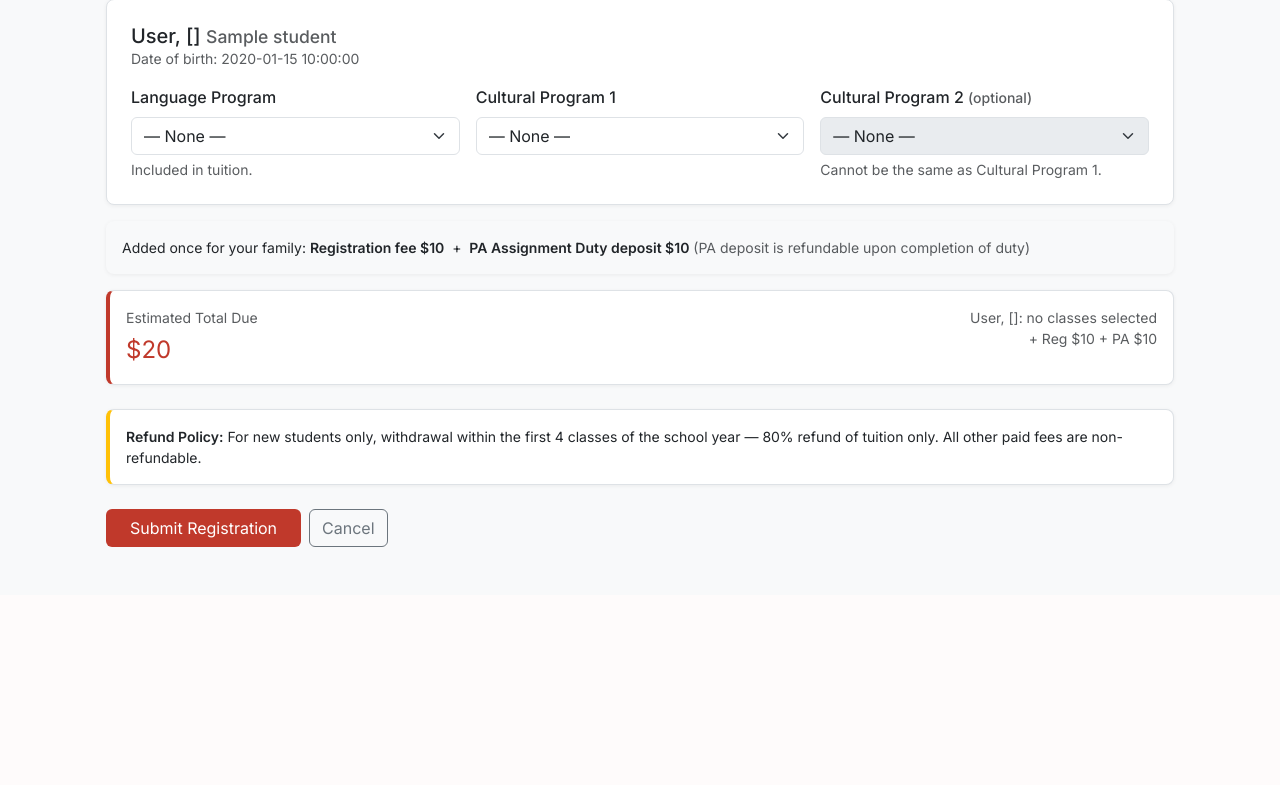
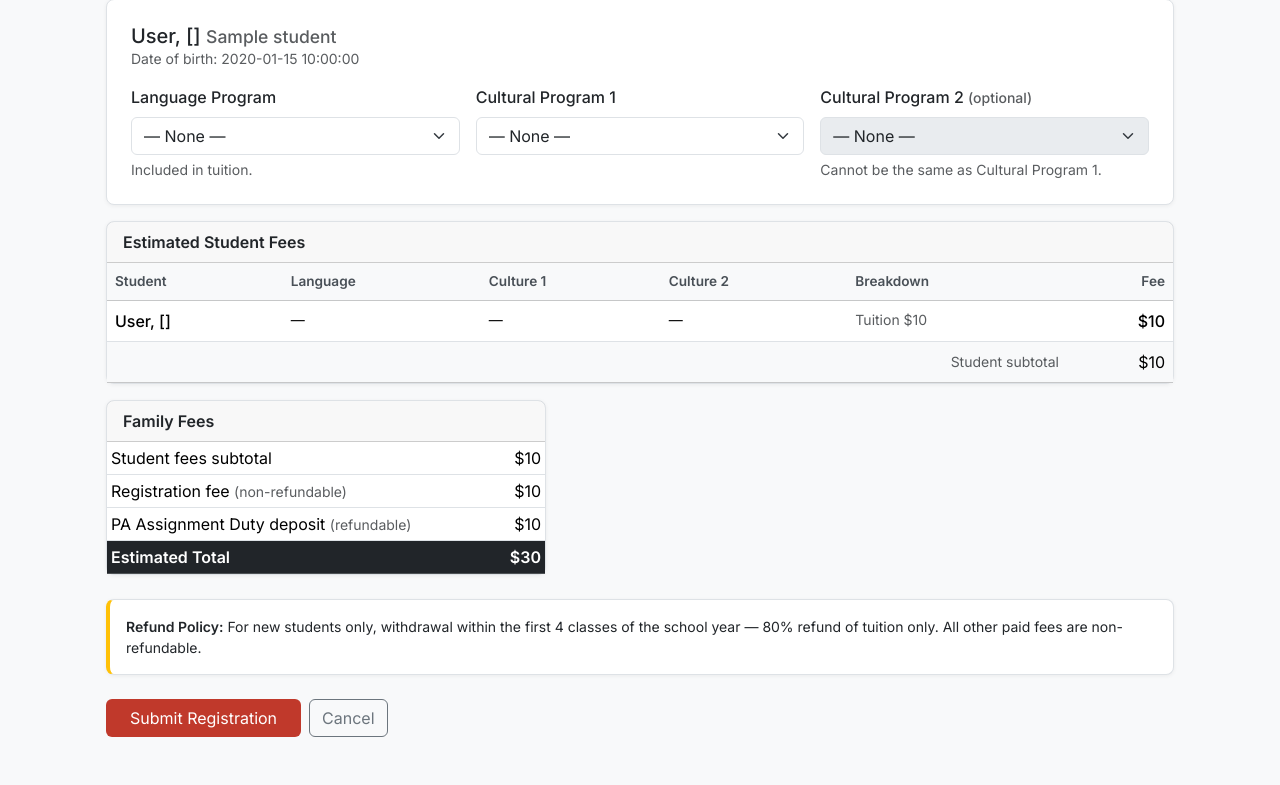
Before and after one commit to languagedeputydir-web/mfcs-registration, a Flask app: template templates/family/register.html in a window 1280 px wide. Shown: the part 378-1163 px from the top of the page. Before the commit the page ends 925 px from the top, so only its background shows below. Run offline with Flask 3, Linux system fonts and the light colour scheme; the template is opened without the code that fills it: most values are stand-ins (such as "Sample title", 1, 10 or a date in 2020).

Commit message:
Update register.html

```diff
--- a/templates/family/register.html
+++ b/templates/family/register.html
@@ -138,29 +138,67 @@
   </div><!-- card -->
   {% endfor %}
 
-  <!-- Family fees reminder -->
-  <div class="card p-3 mb-3 bg-light border-0">
-    <div class="small">
-      Added once for your family:
-      <strong>Registration fee {{ (period.registration_fee or 0)|currency }}</strong>
-      &nbsp;+&nbsp;
-      <strong>PA Assignment Duty deposit {{ (period.pa_assignment_deposit or 0)|currency }}</strong>
-      <span class="text-muted">(PA deposit is refundable upon completion of duty)</span>
+  <!-- Live fee estimator — matches fee summary layout -->
+  <!-- Student Fees table -->
+  <div class="card mb-3">
+    <div class="card-header py-2 fw-600">Estimated Student Fees
+      {% if tuition_type == 'grandfathered' %}
+      <span class="small fw-normal text-muted ms-2">✦ Grandfathered tuition rate applied</span>
+      {% endif %}
     </div>
+    <table class="table mb-0" id="fee-table">
+      <thead class="table-light">
+        <tr>
+          <th>Student</th>
+          <th>Language</th>
+          <th>Culture 1</th>
+          <th>Culture 2</th>
+          <th>Breakdown</th>
+          <th class="text-end">Fee</th>
+        </tr>
+      </thead>
+      <tbody id="fee-tbody">
+        {% for s in students %}
+        <tr id="fee-row-{{ s.id }}">
+          <td class="fw-500">{{ s.last_name }}, {{ s.first_name }}</td>
+          <td class="small" id="fee-lang-{{ s.id }}">—</td>
+          <td class="small" id="fee-cult1-{{ s.id }}">—</td>
+          <td class="small" id="fee-cult2-{{ s.id }}">—</td>
+          <td class="small text-muted" id="fee-note-{{ s.id }}">—</td>
+          <td class="text-end fw-500" id="fee-amt-{{ s.id }}">—</td>
+        </tr>
+        {% endfor %}
+      </tbody>
+      <tfoot>
+        <tr class="table-light">
+          <td colspan="5" class="text-end text-muted small">Student subtotal</td>
+          <td class="text-end" id="fee-subtotal">—</td>
+        </tr>
+      </tfoot>
+    </table>
   </div>
 
-  <!-- Live fee estimator -->
-  <div class="card p-3 mb-4" id="fee-box" style="border-left:4px solid var(--mfcs-red)">
-    <div class="d-flex justify-content-between align-items-start">
-      <div>
-        <div class="small text-muted mb-1">Estimated Total Due</div>
-        <div class="fw-700" style="font-size:1.5rem;color:var(--mfcs-red)" id="fee-total">—</div>
-      </div>
-      <div id="fee-breakdown" class="small text-muted text-end" style="max-width:60%"></div>
-    </div>
-    {% if tuition_type == 'grandfathered' %}
-    <div class="small text-muted mt-1">✦ Grandfathered tuition rate applied</div>
-    {% endif %}
+  <!-- Family Fees card -->
+  <div class="card mb-4" style="max-width:440px">
+    <div class="card-header py-2 fw-600">Family Fees</div>
+    <table class="table table-sm mb-0">
+      <tr>
+        <td>Student fees subtotal</td>
+        <td class="text-end" id="fee-subtotal2">—</td>
+      </tr>
+      <tr>
+        <td>Registration fee <span class="text-muted small">(non-refundable)</span></td>
+        <td class="text-end">{{ (period.registration_fee or 0)|currency }}</td>
+      </tr>
+      <tr>
+        <td>PA Assignment Duty deposit <span class="text-muted small">(refundable)</span></td>
+        <td class="text-end">{{ (period.pa_assignment_deposit or 0)|currency }}</td>
+      </tr>
+      <tr class="table-dark">
+        <td class="fw-600">Estimated Total</td>
+        <td class="text-end fw-600" id="fee-total">—</td>
+      </tr>
+    </table>
   </div>
 
   <!-- Refund policy -->
@@ -183,63 +221,77 @@
 <!-- Culture class 2: disabled until culture class 1 is selected; also prevents duplicate -->
 <script>
 // ── Fee data from server ───────────────────────────────────────────────────
-const EFF_TUITION  = {{ eff_tuition | float }};
-const REG_FEE      = {{ (period.registration_fee or 0) | float }};
-const PA_FEE       = {{ (period.pa_assignment_deposit or 0) | float }};
-const CULT_FEES    = {{ cult_fee_map | tojson }};
-const ADULT_IDS    = new Set([{% for s in students if s._is_adult %}{{ s.id }},{% endfor %}]);
+const EFF_TUITION = {{ eff_tuition | float }};
+const REG_FEE     = {{ (period.registration_fee or 0) | float }};
+const PA_FEE      = {{ (period.pa_assignment_deposit or 0) | float }};
+const CULT_FEES   = {{ cult_fee_map | tojson }};
+const ADULT_IDS   = new Set([{% for s in students if s._is_adult %}{{ s.id }},{% endfor %}]);
 
-function formatCurrency(n) {
-  return '$' + Math.round(n).toLocaleString('en-US');
-}
+// Name maps for display
+const LANG_NAMES  = {};
+const CULT_NAMES  = {};
+{% for s in students %}
+LANG_NAMES['{{ s.id }}'] = {};
+CULT_NAMES['{{ s.id }}'] = {};
+const _ls{{ s.id }} = document.getElementById('lang_{{ s.id }}');
+if (_ls{{ s.id }}) Array.from(_ls{{ s.id }}.options).forEach(o => { if(o.value) LANG_NAMES['{{ s.id }}'][o.value] = o.text; });
+const _c1{{ s.id }} = document.getElementById('cult1_{{ s.id }}');
+if (_c1{{ s.id }}) Array.from(_c1{{ s.id }}.options).forEach(o => { if(o.value) CULT_NAMES['{{ s.id }}'][o.value] = o.text; });
+const _c2{{ s.id }} = document.getElementById('cult2_{{ s.id }}');
+if (_c2{{ s.id }}) Array.from(_c2{{ s.id }}.options).forEach(o => { if(o.value) CULT_NAMES['{{ s.id }}'][o.value] = o.text; });
+{% endfor %}
+
+function fmt(n) { return '$' + Math.round(n).toLocaleString('en-US'); }
 
 function calcFees() {
-  let studentSubtotal = 0;
-  const lines = [];
+  let subtotal = 0;
 
   {% for s in students %}
   {
-    const sid   = '{{ s.id }}';
+    const sid     = '{{ s.id }}';
     const isAdult = ADULT_IDS.has({{ s.id }});
-    const lang  = document.getElementById('lang_' + sid);
-    const cult1 = document.getElementById('cult1_' + sid);
-    const cult2 = document.getElementById('cult2_' + sid);
-    const cultFee1 = cult1 && cult1.value && cult1.value !== '0'
-                     ? (CULT_FEES[cult1.value] || 0) : 0;
-    const cultFee2 = cult2 && cult2.value && cult2.value !== '0'
-                     ? (CULT_FEES[cult2.value] || 0) : 0;
+    const langEl  = document.getElementById('lang_' + sid);
+    const c1El    = document.getElementById('cult1_' + sid);
+    const c2El    = document.getElementById('cult2_' + sid);
+    const langVal = langEl  && langEl.value  && langEl.value  !== '0' ? langEl.value  : '';
+    const c1Val   = c1El   && c1El.value   && c1El.value   !== '0' ? c1El.value   : '';
+    const c2Val   = c2El   && c2El.value   && c2El.value   !== '0' ? c2El.value   : '';
+    const cf1     = c1Val ? (CULT_FEES[c1Val] || 0) : 0;
+    const cf2     = c2Val ? (CULT_FEES[c2Val] || 0) : 0;
 
-    const hasAny = (lang && lang.value && lang.value !== '0')
-                || cultFee1 > 0 || cultFee2 > 0;
-    if (!hasAny) {
-      lines.push('{{ s.last_name }}, {{ s.first_name }}: no classes selected');
-    } else {
-      let fee = isAdult ? 0 : EFF_TUITION;
-      fee += cultFee1 + cultFee2;
-      studentSubtotal += fee;
-      let parts = [];
-      if (!isAdult) parts.push('Tuition ' + formatCurrency(EFF_TUITION));
-      if (cultFee1 > 0) parts.push('Culture ' + formatCurrency(cultFee1));
-      if (cultFee2 > 0) parts.push('Culture 2 ' + formatCurrency(cultFee2));
-      lines.push('{{ s.last_name }}, {{ s.first_name }}: ' + parts.join(' + ')
-                 + ' = ' + formatCurrency(fee));
-    }
+    // Update class name cells
+    document.getElementById('fee-lang-' + sid).textContent =
+      isAdult ? 'N/A' : (langVal ? (LANG_NAMES[sid][langVal] || '—') : '—');
+    document.getElementById('fee-cult1-' + sid).textContent =
+      c1Val ? (CULT_NAMES[sid][c1Val] || '—') : '—';
+    document.getElementById('fee-cult2-' + sid).textContent =
+      c2Val ? (CULT_NAMES[sid][c2Val] || '—') : '—';
+
+    // Calculate fee and breakdown note
+    let fee   = isAdult ? 0 : EFF_TUITION;
+    fee += cf1 + cf2;
+    let parts = [];
+    if (!isAdult && EFF_TUITION > 0) parts.push('Tuition ' + fmt(EFF_TUITION));
+    if (cf1 > 0) parts.push('Culture ' + fmt(cf1));
+    if (cf2 > 0) parts.push('Culture 2 ' + fmt(cf2));
+    if (isAdult && cf1 === 0 && cf2 === 0) parts.push('Adult — no culture selected');
+
+    document.getElementById('fee-note-' + sid).textContent = parts.join(' + ') || '—';
+    document.getElementById('fee-amt-'  + sid).textContent = fee > 0 ? fmt(fee) : '—';
+    subtotal += fee;
   }
   {% endfor %}
 
-  const grandTotal = studentSubtotal + REG_FEE + PA_FEE;
-  document.getElementById('fee-total').textContent = formatCurrency(grandTotal);
-  document.getElementById('fee-breakdown').innerHTML =
-    lines.join('<br>') +
-    '<br><span class="text-muted">+ Reg ' + formatCurrency(REG_FEE)
-    + ' + PA ' + formatCurrency(PA_FEE) + '</span>';
+  const grand = subtotal + REG_FEE + PA_FEE;
+  const fmtSub = fmt(subtotal);
+  document.getElementById('fee-subtotal').textContent  = fmtSub;
+  document.getElementById('fee-subtotal2').textContent = fmtSub;
+  document.getElementById('fee-total').textContent     = fmt(grand);
 }
 
-// ── Attach change listeners ───────────────────────────────────────────────
+// ── Attach listeners & run on load ───────────────────────────────────────
 document.querySelectorAll('select[id^="lang_"], select[id^="cult1_"], select[id^="cult2_"]')
   .forEach(el => el.addEventListener('change', calcFees));
-
-// ── Run once on load ──────────────────────────────────────────────────────
 calcFees();
 document.querySelectorAll('form select[id^="cult1_"]').forEach(function(sel1) {
   const sid = sel1.id.replace('cult1_', '');
```
